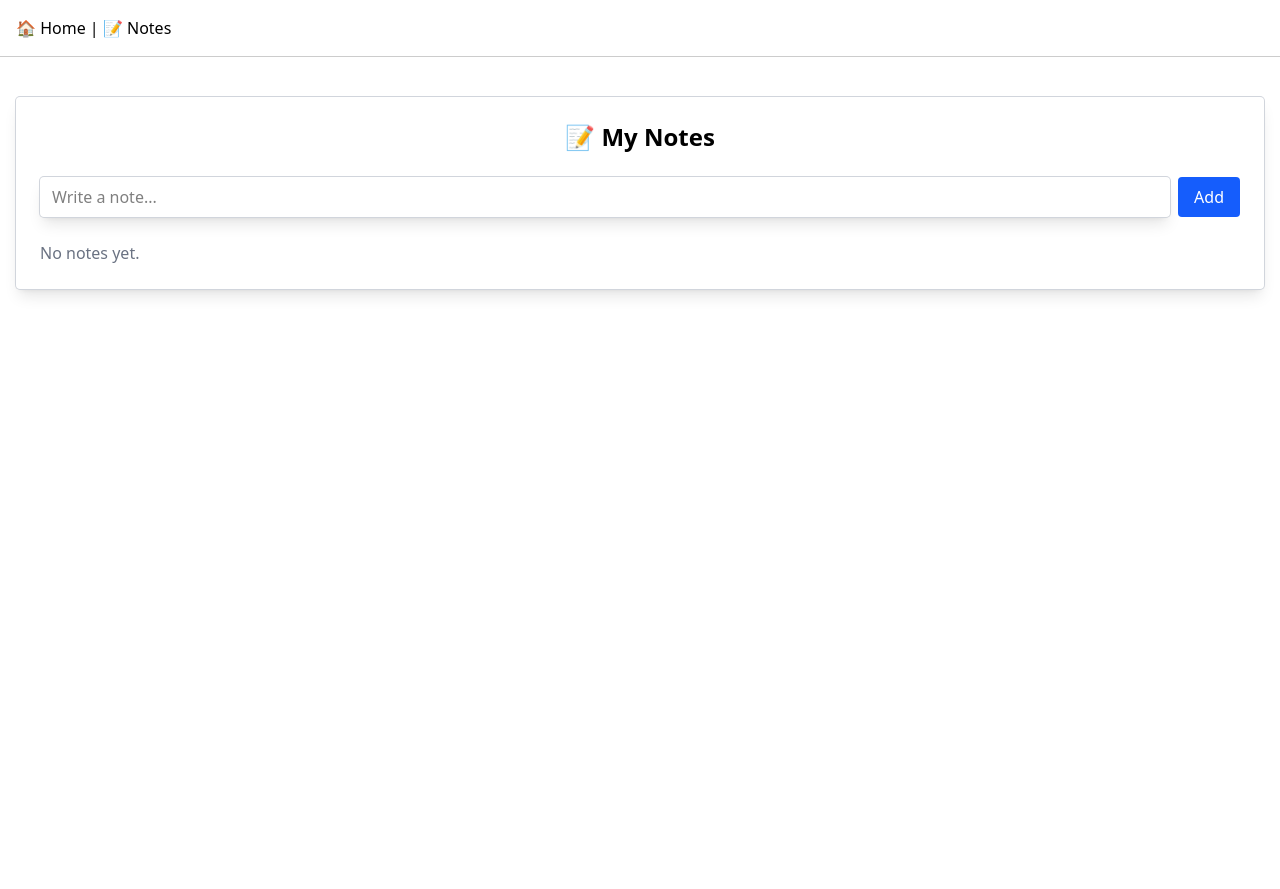
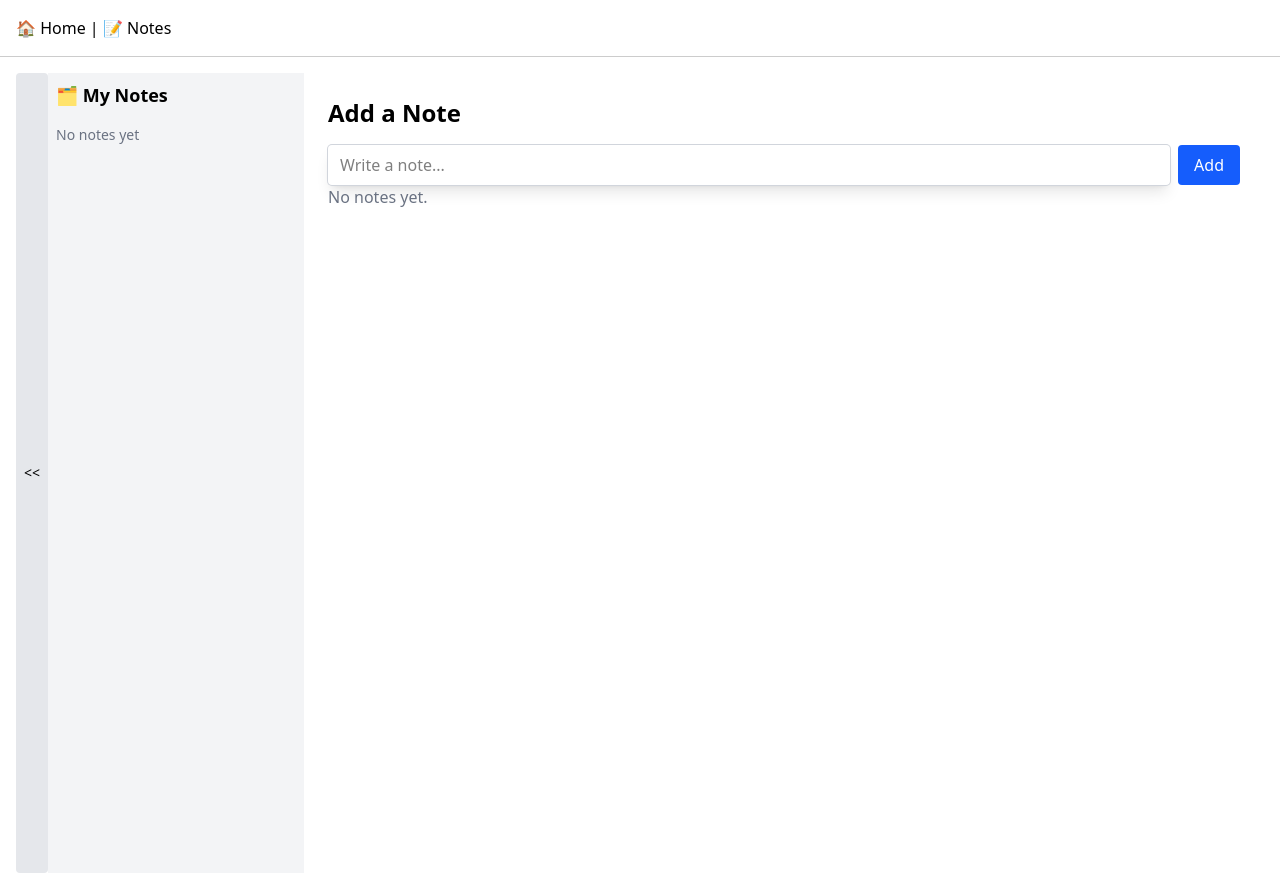
Before and after one commit to aushakou/notes-web-app, a Next.js app: page /notes in a window 1280 px wide. Before the commit the page ends 800 px from the top, so only its background shows below. Built offline with nearby package versions, Linux system fonts and the light colour scheme.

Commit message:
Create notes page sidebar

```diff
--- a/components/notesApp/NotesPage.jsx
+++ b/components/notesApp/NotesPage.jsx
@@ -1,3 +1,4 @@
+import { useState } from 'react';
 import Layout from '../Layout';
 import NoteForm from './NoteForm';
 import NotesList from './NotesList';
@@ -5,6 +6,7 @@ import useLocalStorage from '../../hooks/useLocalStorage';
 
 export default function NotesPage() {
   const [notes, setNotes] = useLocalStorage('notes', []);
+  const [showSidebar, setShowSidebar] = useState(true);
 
   const addNote = (text) => {
     const newNote = { id: Date.now(), text };
@@ -17,10 +19,42 @@ export default function NotesPage() {
 
   return (
     <Layout>
-      <div className="mx-auto m-6 p-6 ring ring-gray-300 shadow-lg rounded space-y-6">
-        <h1 className="text-2xl font-bold text-center">📝 My Notes</h1>
-        <NoteForm onAdd={addNote} />
-        <NotesList notes={notes} onDelete={deleteNote} />
+      <div className="flex h-screen">
+        {/* Sidebar */}
+        <div className="flex flex-row">
+          <div className="flex-none">
+            <button
+              onClick={() => setShowSidebar(!showSidebar)}
+              className="h-full w-fit bg-gray-200 text-sm px-2 py-1 rounded hover:bg-gray-300"
+            >
+              {showSidebar ? '<<' : '>>'}
+            </button>
+          </div>
+          {showSidebar && (
+              <div className="flex">
+                <aside className="w-64 bg-gray-100 p-2 overflow-y-auto transition-all duration-300">
+                  <h2 className="text-lg font-bold mb-4">🗂 My Notes</h2>
+                  {notes.length === 0 ? (
+                    <p className="text-sm text-gray-500">No notes yet</p>
+                  ) : (
+                    <ul className="space-y-2">
+                      {notes.map((note) => (
+                        <li key={note.id} className="p-2 bg-white border rounded text-sm truncate">
+                          {note.text}
+                        </li>
+                      ))}
+                    </ul>
+                  )}
+                </aside>
+              </div>
+          )}
+        </div>
+        {/* Main content always full width if sidebar is hidden */}
+        <main className={`flex-1 w-fit p-6 transition-all duration-300 ${showSidebar ? '' : 'w-full'}`}>
+          <h1 className="text-2xl font-bold mb-4">Add a Note</h1>
+          <NoteForm onAdd={addNote} />
+          <NotesList notes={notes} onDelete={deleteNote} />
+        </main>
       </div>
     </Layout>
   );
```
